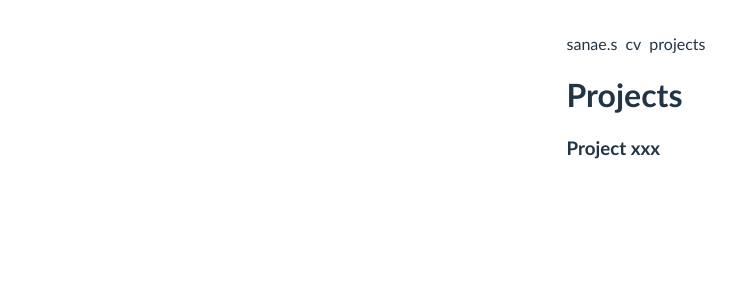
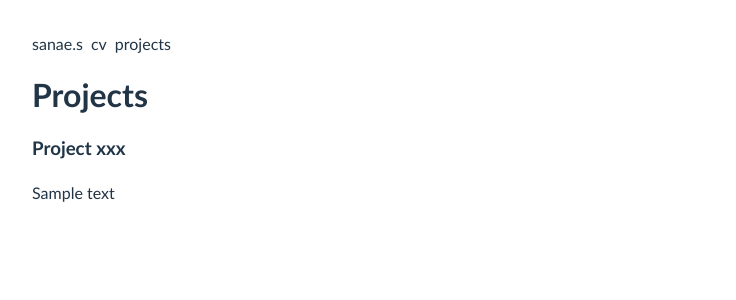
Before and after one commit to Pokasana/intro-page, a React (Vite) app: page /projects in a window 1280 px wide. Shown: the top 300 px of the page, without its empty margins (0-736 px from the left). Built offline with nearby package versions, Linux system fonts and the light colour scheme.

Commit message:
set position to fixed for #root in App.css to align contents to the left regardless the content of each page

```diff
--- a/src/App.css
+++ b/src/App.css
@@ -1,4 +1,5 @@
 #root {
+  position: fixed;
   max-width: 1280px;
   margin: 0 auto;
   padding: 2rem;
--- a/src/features/projects/ProjectCard.jsx
+++ b/src/features/projects/ProjectCard.jsx
@@ -4,6 +4,9 @@ function ProjectCard() {
   return (
     <section>
       <h3>Project xxx</h3>
+      <p>
+        Sample text
+      </p>
     </section>
   )
 };
```
